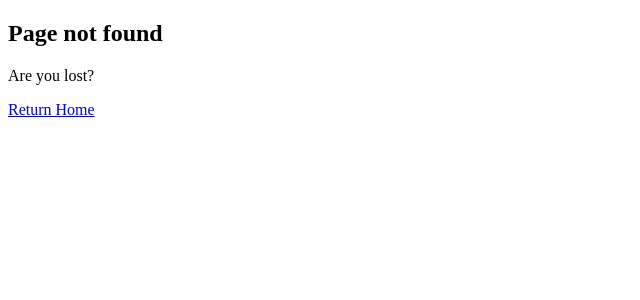
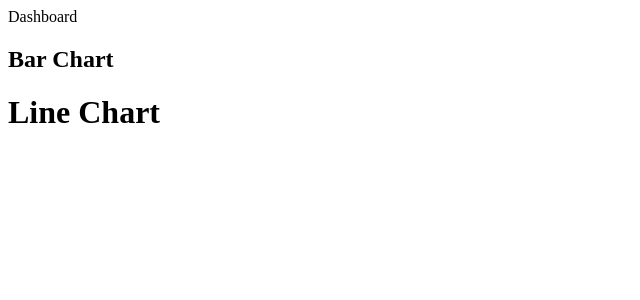
Before and after one commit to Dipsaint1/next, a Next.js app: page /dashboard in a window 1280 px wide. Before the commit this address had no page. Shown: the top 300 px of the page, without its empty margins (0-640 px from the left). Built offline with nearby package versions, Linux system fonts and the light colour scheme.

Commit message:
file colocation

```diff
--- /dev/null
+++ b/src/app/dashboard/line-chart.tsx
@@ -0,0 +1,3 @@
+export default function LineChart(){
+  return <h1>Line Chart</h1>
+}
--- /dev/null
+++ b/src/app/dashboard/page.tsx
@@ -0,0 +1,15 @@
+import LineChart from "./line-chart"
+
+function BarChart(){
+  return <h2>Bar Chart</h2>
+}
+
+export default function Dashboard(){
+  return(
+    <div>
+      Dashboard
+      <BarChart />
+      <LineChart />
+    </div>
+  )
+}
```
